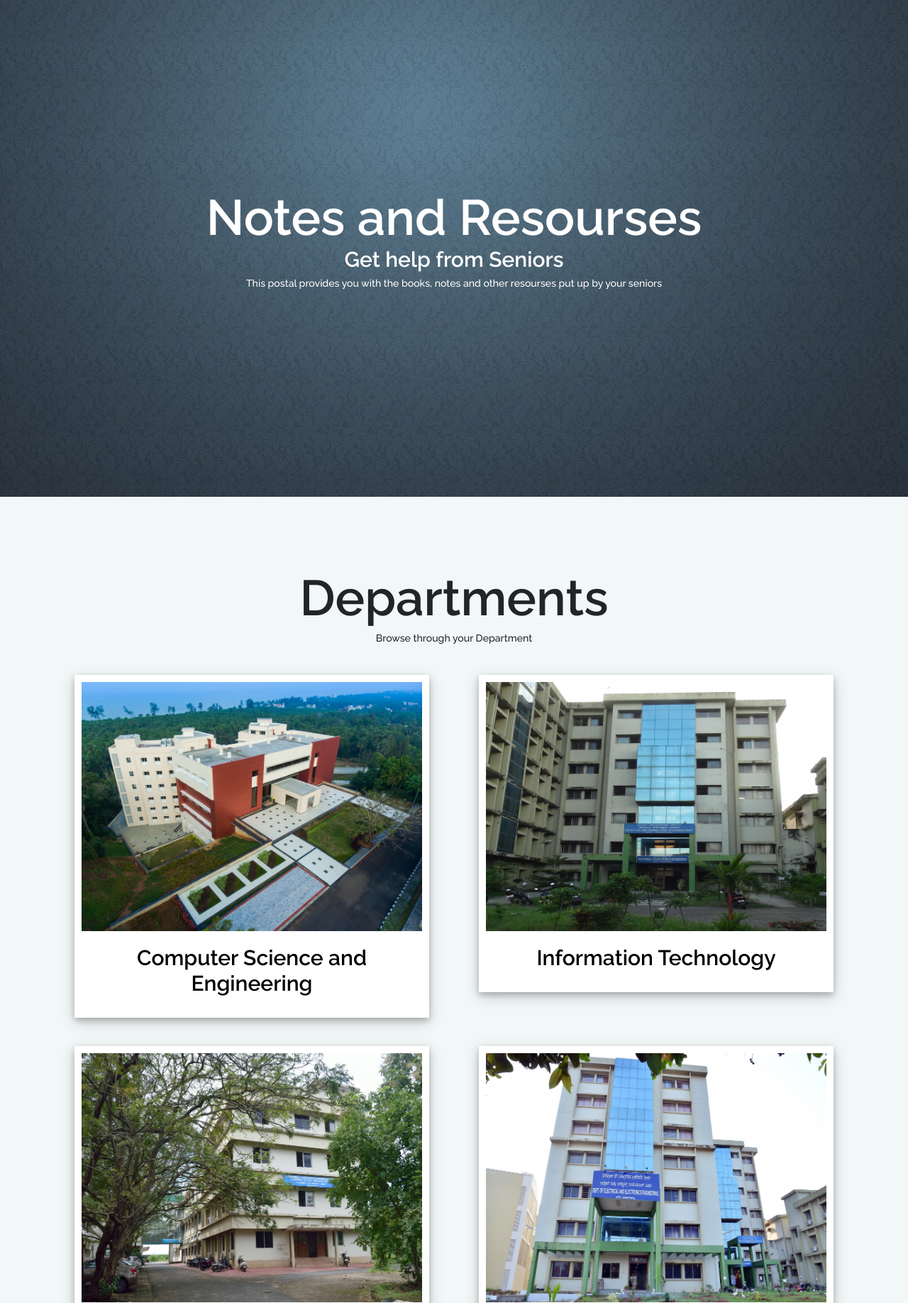
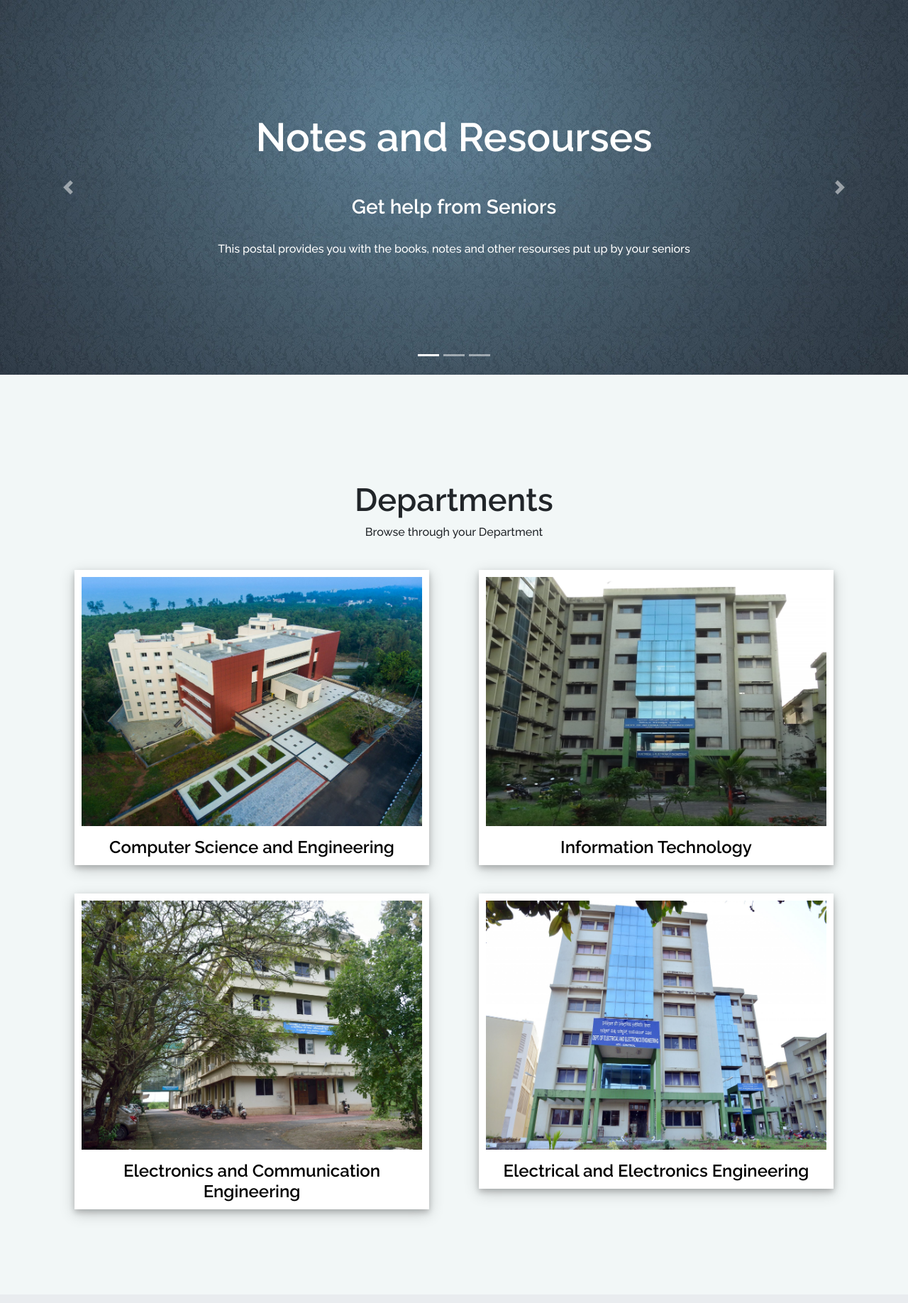
Before and after one commit to raj1701/Resource-Sharing-Portal, a Django app: page / in a window 1280 px wide. Shown: the part 101-1937 px from the top of the page at 71% size. Run offline with Django 3.2, Linux system fonts and the light colour scheme; data comes from the database, SQL or seed files in the repository; both versions use the stored data as it was after the commit; some libraries are stand-ins or nearby versions.

Commit message:
UI Changes

```diff
--- a/app/templates/app/course.html
+++ b/app/templates/app/course.html
@@ -2,7 +2,7 @@
 
 <nav aria-label="breadcrumb">
   <ol class="breadcrumb">
-    <li class="breadcrumb-item"><a href="#">Home</a></li>
+    <li class="breadcrumb-item"><a href="/">Home</a></li>
     <li class="breadcrumb-item">
       <a href="/Dept/{{ course.DCode }}">{{ course.DCode }}</a>
     </li>
--- a/app/templates/app/index.html
+++ b/app/templates/app/index.html
@@ -2,12 +2,23 @@
 {% load static %}
 
 
+
+
+<div id="carouselExampleIndicators" class="carousel slide" data-ride="carousel"
+  style="background-image: url({% static 'img/background.jpg' %}); background-size: cover;"">
+  <ol class=" carousel-indicators">
+  <li data-target="#carouselExampleIndicators" data-slide-to="0" class="active"></li>
+  <li data-target="#carouselExampleIndicators" data-slide-to="1"></li>
+  <li data-target="#carouselExampleIndicators" data-slide-to="2"></li>
+  </ol>
+  <div class="carousel-inner">
+    <div class="carousel-item active">
       <div class="jumbotron jumbotron-fluid jumbo-index"
         style="background-image: url({% static 'img/background.jpg' %}); background-size: cover;">
         <div class="container">
-    <div class="hero-text">
-      <h1>Notes and Resourses</h1>
-      <h3>Get help from Seniors</h3>
+          <div class="hero-text py-5">
+            <h1 class="display-4 my-5">Notes and Resourses</h1>
+            <h3 class="my-4">Get help from Seniors</h3>
             <p>
               This postal provides you with the books, notes and other resourses put
               up by your seniors
@@ -15,11 +26,55 @@
           </div>
         </div>
       </div>
+    </div>
+    <div class="carousel-item">
+      <div class="jumbotron jumbotron-fluid jumbo-index"
+        style="background-image: url({% static 'img/background.jpg' %}); background-size: cover;">
+        <div class="container">
+          <div class="py-5 text-white">
+            <h1 class="display-4 my-1">3 Steps</h1>
+            <h3 class="my-4">To Download a Resource</h3>
+            <ul class="list-unstyled mt-5">
+              <h5 class="my-3">Navigate to Respective Department</h5>
+              <h5 class="my-3">Select the Course</h5>
+              <h5 class="my-3">Click download button of the intested Resource</h5>
+            </ul>
+          </div>
+        </div>
+      </div>
+    </div>
+    <div class="carousel-item">
+      <div class="jumbotron jumbotron-fluid jumbo-index"
+        style="background-image: url({% static 'img/background.jpg' %}); background-size: cover;">
+        <div class="container">
+          <div class="py-5 text-white">
+            <h1 class="display-4 my-1">4 Steps</h1>
+            <h3 class="my-4">To Upload a Resource</h3>
+            <ul class="list-unstyled mt-5">
+              <h5 class="my-3">Sign Up and Login</h5>
+              <h5 class="my-3">Navigate to Respective Department</h5>
+              <h5 class="my-3">Select the Course</h5>
+              <h5 class="my-3">Fill the Resource Upload Form</h5>
+            </ul>
+          </div>
+        </div>
+      </div>
+    </div>
+  </div>
+  <a class="carousel-control-prev" href="#carouselExampleIndicators" role="button" data-slide="prev">
+    <span class="carousel-control-prev-icon" aria-hidden="true"></span>
+    <span class="sr-only">Previous</span>
+  </a>
+  <a class="carousel-control-next" href="#carouselExampleIndicators" role="button" data-slide="next">
+    <span class="carousel-control-next-icon" aria-hidden="true"></span>
+    <span class="sr-only">Next</span>
+  </a>
+</div>
 
-<div class="container" style="margin-top: 100px; margin-bottom: 100px;">
+<div class="container" style="margin-top: 150px; margin-bottom: 100px;">
   <div class=" row row-section1">
     <div class="col">
-      <h1>Departments</h1>
+      <h1 style="font-size: 45px;">Departments</h1>
     </div>
   </div>
   <div class="row row-section1">
@@ -33,7 +88,7 @@
       <a href="Dept/{{ department.DName }}">
         <div class="card-section1" id="card-section1">
           <img src="/media/{{department.ImgLink }}" />
-          <h3>{{ department.Ddes }}</h3>
+          <h4 class="mt-3">{{ department.Ddes }}</h4>
         </div>
       </a>
     </div>
@@ -45,7 +100,7 @@
   <div class="container" style="margin-top: 100px; margin-bottom: 100px;">
     <div class="row bg-dark">
       <div class="col-12" style="text-align: center;">
-        <h2 class="text-white mt-5">Search your course</h2>
+        <h2 class="text-white mt-5 display-4">Search your course</h2>
       </div>
       <div class="col-12">
         <div class="m-4 bg-light">
--- a/app/templates/app/searchresults.html
+++ b/app/templates/app/searchresults.html
@@ -13,7 +13,7 @@
 <div class="container" style="margin-top: 100px; margin-bottom: 50px;">
     <div class="row bg-dark">
         <div class="col-12" style="text-align: center;">
-            <h2 class="text-white mt-5">Search your course</h2>
+            <h2 class="text-white mt-5 display-4">Search your course</h2>
         </div>
         <div class="col-12">
             <div class="m-4 bg-light">
@@ -40,7 +40,7 @@
             {% if result %}
 
             <div class="col-12 my-5" style="text-align: center;">
-                <h2>Search Results</h2>
+                <h1>Search Results</h1>
             </div>
             {% for crs in crsresult %}
             <div class="col-12 col-md-4">
--- a/app/views.py
+++ b/app/views.py
@@ -87,7 +87,8 @@ def signup(request):
 
                 django_login(request, user)
 
-                messages.success(request, 'Successfully Logged In')
+                messages.success(
+                    request, "Successfully Logged In as "+user.username+"")
                 return redirect("/")
 
             elif(f == 1):
@@ -116,7 +117,8 @@ def login(request):
 
         if user:
             django_login(request, user)
-            messages.success(request, 'Successfully Logged In')
+            messages.success(
+                request, "Successfully Logged In as "+user.username+"")
         else:
             messages.error(
                 request, 'Wrong username or password')
--- a/static/css/style.css
+++ b/static/css/style.css
@@ -17,8 +17,29 @@ h6 {
   font-weight: 600;
 }
 
+
+p{
+
+  line-height: 2.2;
+  font-weight: 500;
+}
+
+.display-4 {
+  font-weight: 600;
+}
+
+/* h1,
+h2,
+h3,
+h4,
+h5,
+h6 {
+  margin: 0;
+  font-weight: 600;
+}
+
 h1 {
-  font-size: 70px;
+  font-size: 76px;
 }
 
 h2 {
@@ -46,7 +67,7 @@ p {
 
   line-height: 2.2;
   font-weight: 500;
-}
+} */
 
 .a-dark-bg{
   color: white;
@@ -74,13 +95,14 @@ img {
   max-width: 100%;
 }
 
-.jumbo-index {
-  height: 700px;
-}
+/* .jumbo-index {
+  height: 650px;
+
+} */
 
 .hero-text {
   text-align: center;
-  padding-top: 200px;
+  /* padding-top: 20vw; */
   color: white;
 }
 
@@ -128,3 +150,26 @@ img {
   padding-top: 20px;
   padding-bottom: 20px;
 }
+
+
+html {
+  font-size: 1rem;
+}
+
+@include media-breakpoint-up(sm) {
+  html {
+    font-size: 1.2rem;
+  }
+}
+
+@include media-breakpoint-up(md) {
+  html {
+    font-size: 1.4rem;
+  }
+}
+
+@include media-breakpoint-up(lg) {
+  html {
+    font-size: 1.6rem;
+  }
+}
```
Also changed, not shown: app/templates/app/department.html (+6 -4 lines), db.sqlite3. Lines whose indentation alone changed are shown as unchanged.
